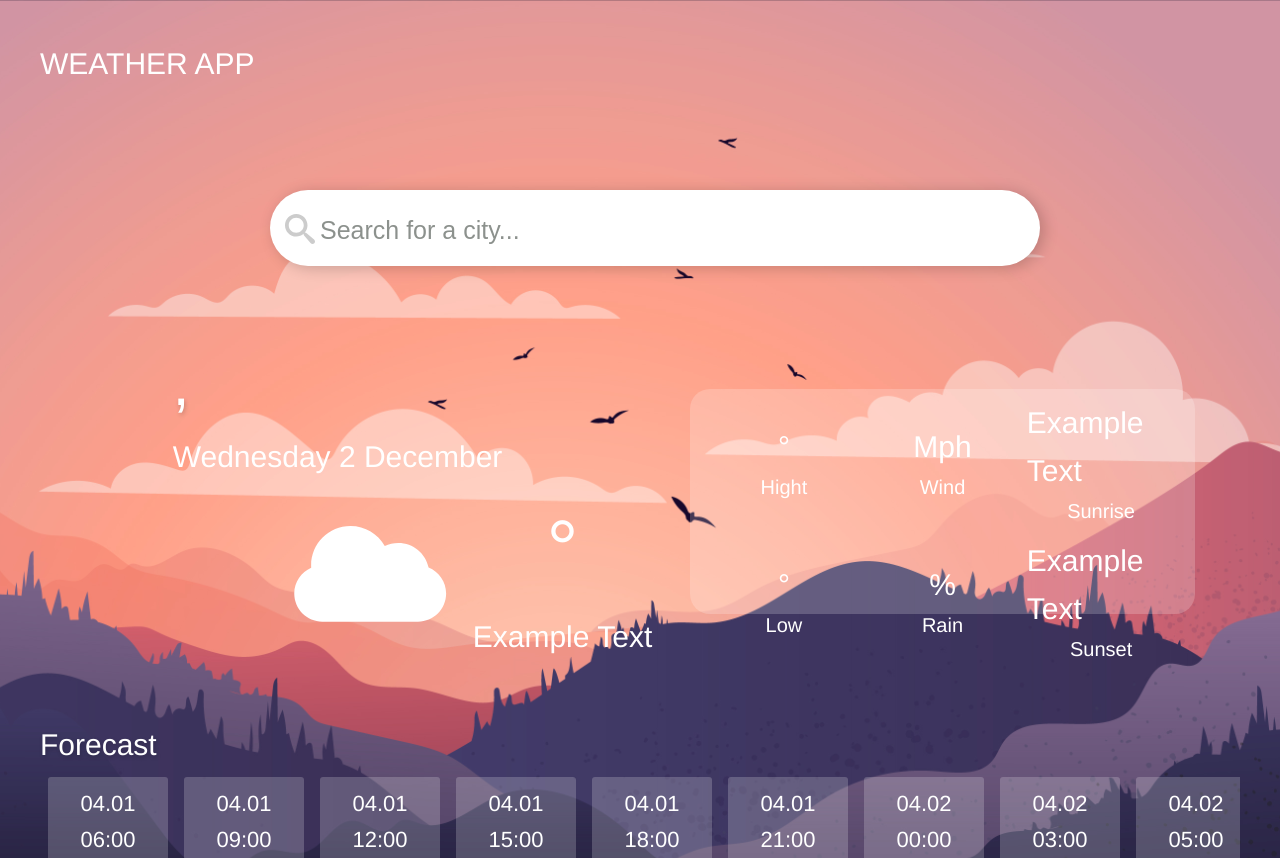
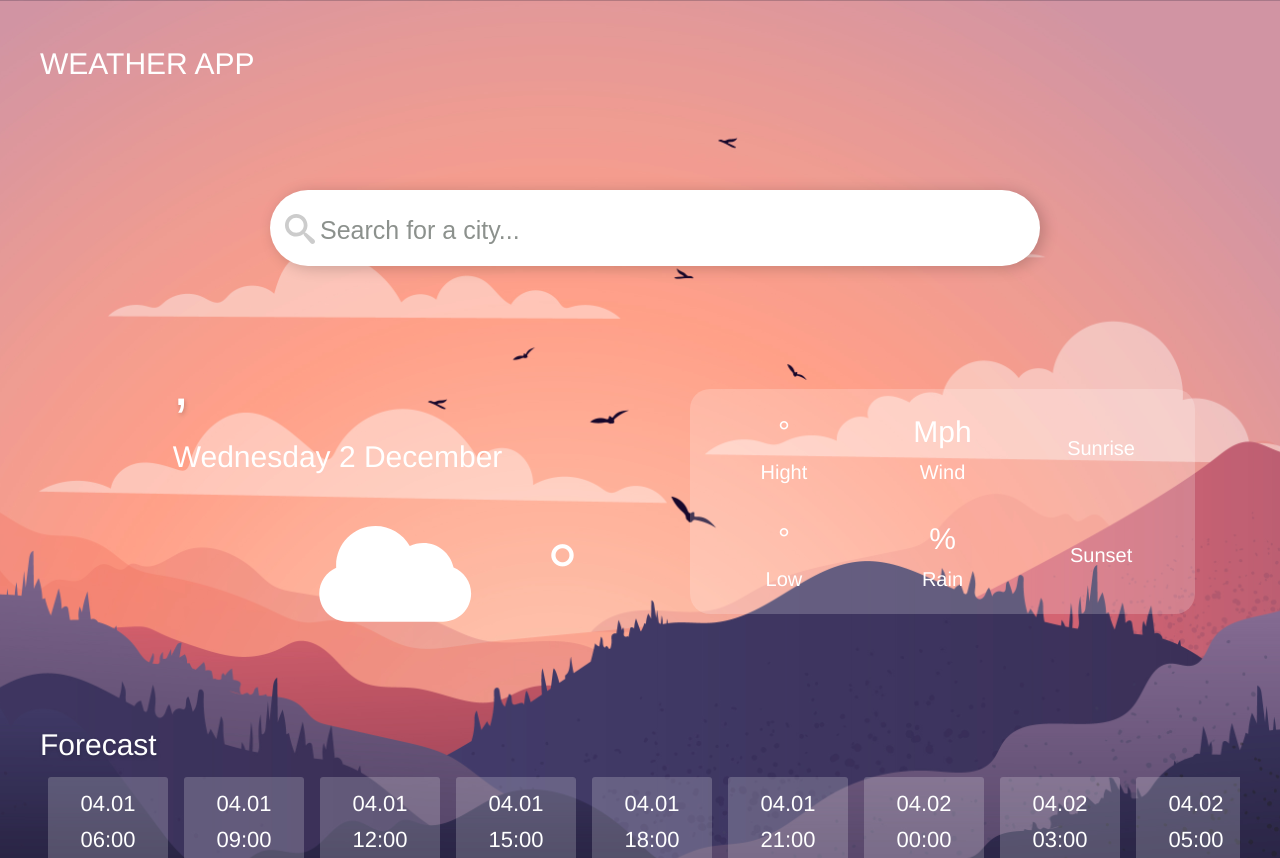
Before and after one commit to barsh11/WeatherApp, a React (Create React App) app: page / in a window 1280 px wide. Shown: the top 858 px of the page. Built offline with nearby package versions, Linux system fonts and the light colour scheme.

Commit message:
removed example text from typography

```diff
--- a/src/components/UI/Typography/Typography.jsx
+++ b/src/components/UI/Typography/Typography.jsx
@@ -50,7 +50,7 @@ const Typography= (props) => {
         uppercase= {props.uppercase || false}
         shadow= {props.shadow || false}
         >
-            {props.text || 'example text'}
+            {props.text || ''}
         </STypography>
     );
 }
```
